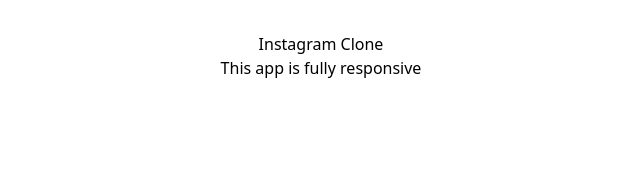
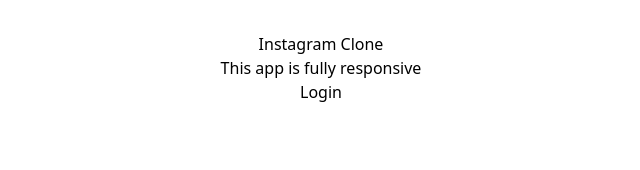
Before and after one commit to manihustler03/CloneApp, a React (Vite) app in the folder front-end/: page / in a window 1280 px wide. Shown: the top 170 px of the page, without its empty margins (319-959 px from the left). Built offline with nearby package versions, Linux system fonts and the light colour scheme.

Commit message:
update : Button Fixed

```diff
--- a/front-end/src/App.jsx
+++ b/front-end/src/App.jsx
@@ -1,5 +1,6 @@
 import { useState } from 'react'
 import './App.css'
+import Button from './Button'
 
 function App() {
   return (
@@ -8,6 +9,7 @@
       Instagram Clone
     </h1>
     <p>This app is fully responsive</p>
+    <Button/>
     </>
   )
 }
```
